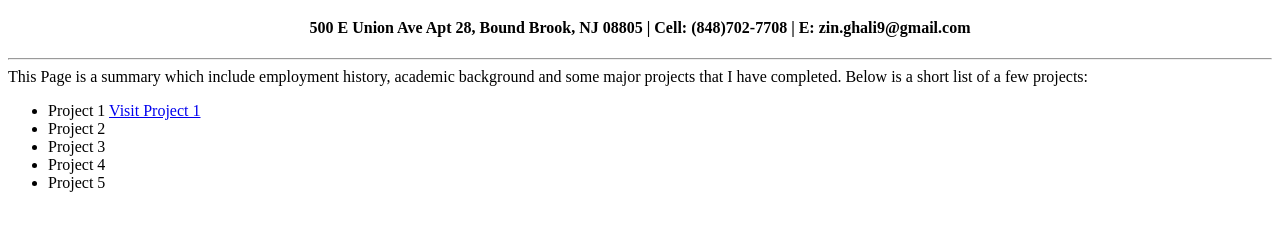
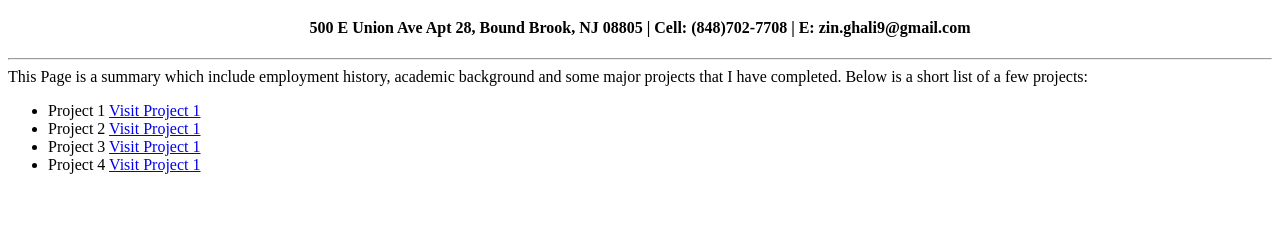
Before and after one commit to zghali99/zghali99.github.io, a plain HTML site: page index.html in a window 1280 px wide. Shown: the part 96-326 px from the top of the page. Drawn offline with Linux system fonts and the light colour scheme.

Commit message:
Update index.html

```diff
--- a/index.html
+++ b/index.html
@@ -6,17 +6,16 @@
     Zineb Ghali
   </h2>
   <h4 align="center">
-    500 E Union Ave Apt 28, Bound Brook, NJ 08805    |    Cell: (848)702-7708    |    E: zin.ghali9@gmail.com
+    500 E Union Ave Apt 28, Bound Brook, NJ 08805 | Cell: (848)702-7708 | E: zin.ghali9@gmail.com
   </h4>
   <hr>
   <body>
     This Page is a summary which include employment history, academic background and some major projects that I have completed.
     Below is a short list of a few projects:
   <ul>
-    <li>Project 1 <a href="https://www.github.com/zghali99">Visit Project 1</a></li>
-    <li>Project 2</li>
-    <li>Project 3</li>
-    <li>Project 4</li>
-    <li>Project 5</li>
+    <li>Project 1 <a href="https://github.com/zghali99/Matplotlib-HW">Visit Project 1</a></li>
+    <li>Project 2 <a href="https://github.com/zghali99/PyCitySchools---HW-4-Pandas-">Visit Project 1</a></li>
+    <li>Project 3 <a href="https://github.com/zghali99/Pyber-HW">Visit Project 1</a></li>
+    <li>Project 4 <a href="https://github.com/zghali99/Project-1">Visit Project 1</a></li>
   <ul>
 </html>
```
